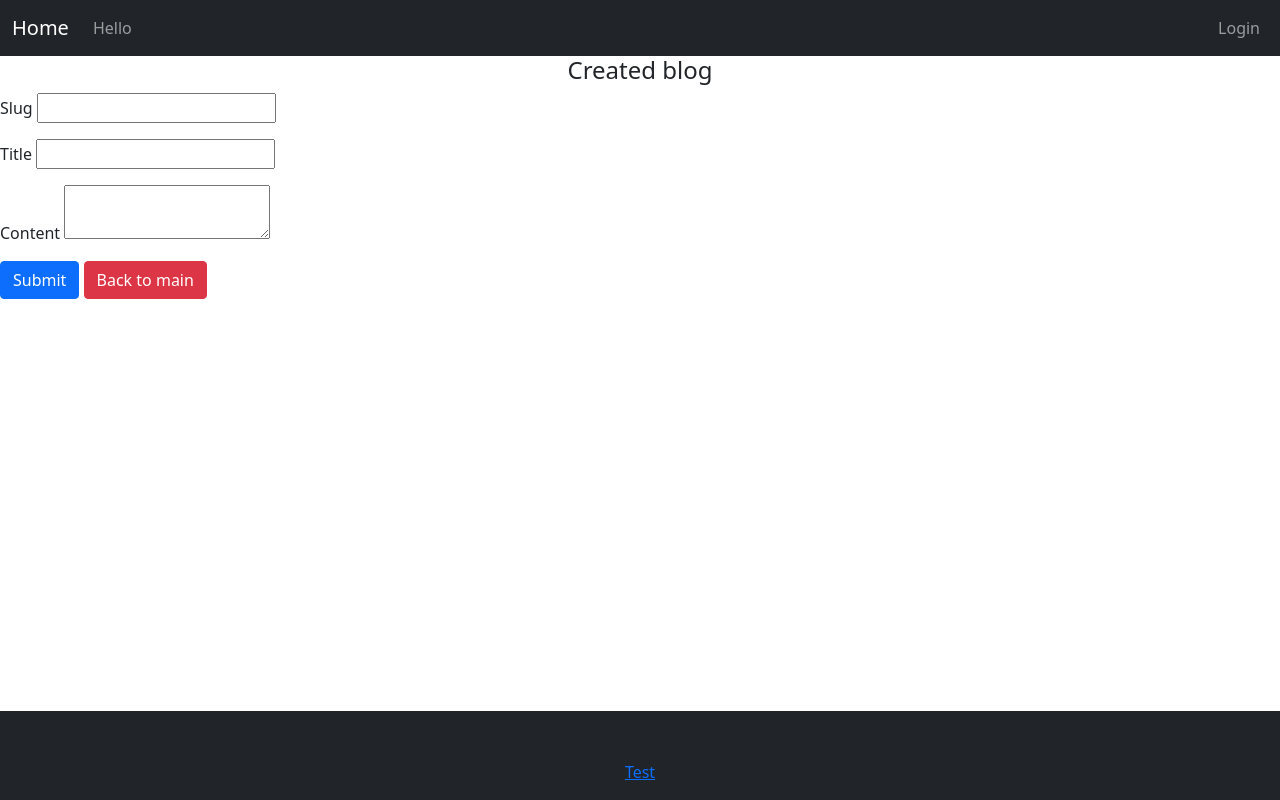
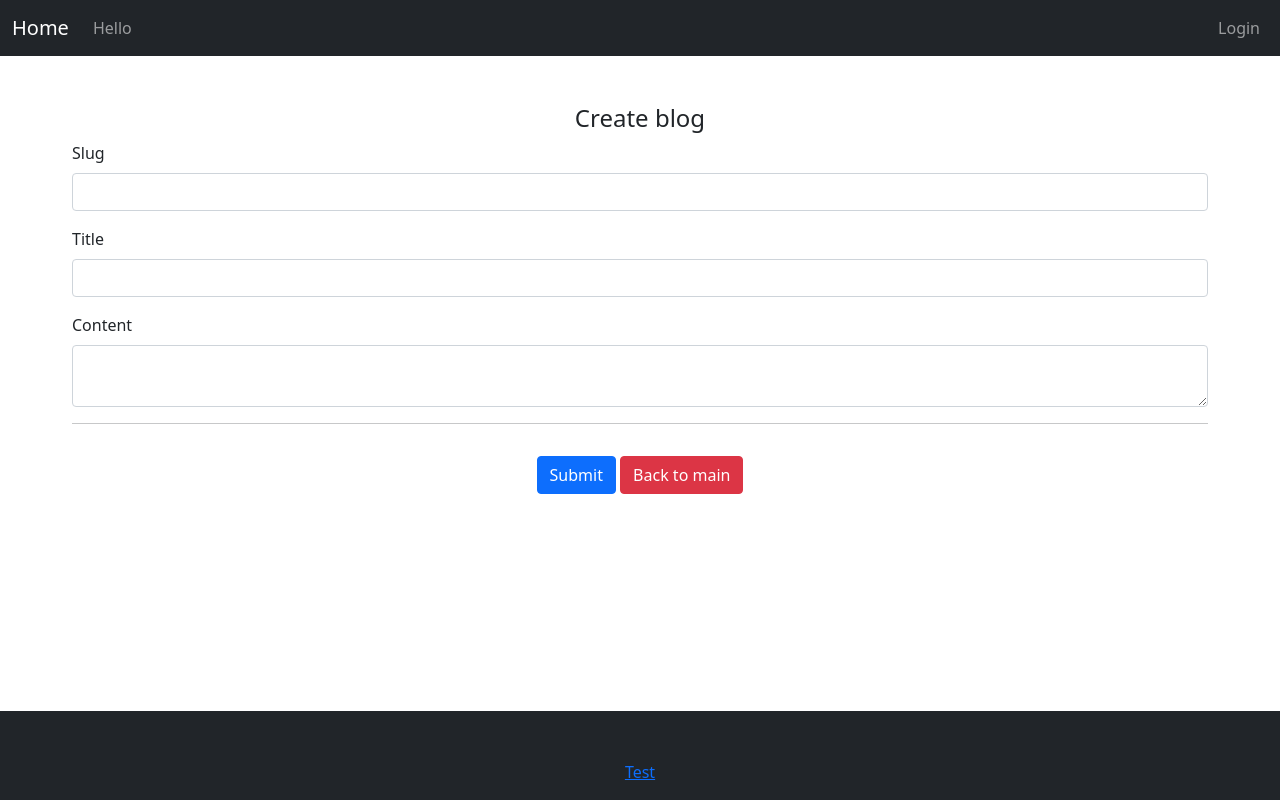
Before and after one commit to demirug/FlaskBlog, a Flask app: template apps/blog/templates/blog/create.html in a window 1280 px wide. Run offline with Flask 2, Linux system fonts and the light colour scheme; the template is opened without the code that fills it: values that come from a table or form of the project are taken from there, others are empty; some libraries are stand-ins or nearby versions.

Commit message:
Created form macro

```diff
--- a/apps/blog/templates/blog/create.html
+++ b/apps/blog/templates/blog/create.html
@@ -1,20 +1,17 @@
 {% extends 'base.html' %}
+{% from 'macro/form.html' import print_form %}
 
 {% block body %}
 <form method="post">
-    <center>
-        <h4>Created blog</h4>
-    </center>
-    {{ form.csrf_token }}
-
-    {% for field in form if field.name not in ["csrf_token", "submit"] %}
-        {% for error in field.errors %}
-            <p style="color: red">+ {{ error }}</p>
-        {% endfor %}
-        <p> {{ field.label() }} {{ field }}</p>
-    {% endfor %}
-    <button class="btn btn-primary" type="submit">Submit</button>
-    <a class="btn btn-danger" href="{{ url_for('blog.list') }}">Back to main</a>
+    <div class="mx-4 px-5 py-5">
+        <center><h4>Create blog</h4></center>
+        {{ print_form(form) }}
+        <hr>
+        <center class="py-3">
+            <button class="btn btn-primary" type="submit">Submit</button>
+            <a class="btn btn-danger" href="{{ url_for('blog.list') }}">Back to main</a>
+        </center>
+    </div>
 </form>
 
 {{ ckeditor.load() }}
--- /dev/null
+++ b/templates/macro/form.html
@@ -0,0 +1,14 @@
+{% macro print_form(form) %}
+    {{ form.csrf_token }}
+
+    {% for field in form if field.name != "csrf_token" %}
+    <div class="mb-3">
+
+        <label class="form-label">{{ field.label() }}</label>
+        {{ field(class_="form-control") }}
+        {% for error in field.errors %}
+            <small class="form-text text-danger" style="color:red">{{ error }}</small>
+        {% endfor %}
+    </div>
+    {% endfor %}
+{% endmacro %}
```
Also changed, not shown: apps/blog/templates/blog/edit.html (+11 -14 lines).
